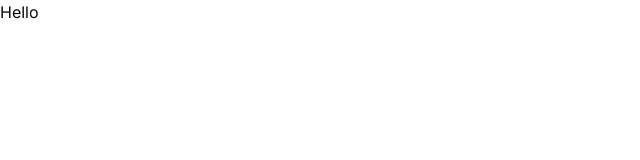
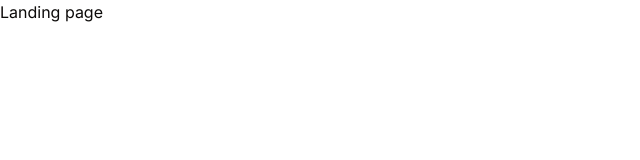
Before and after one commit to abhi-9025/maestro, a Next.js app: page / in a window 1280 px wide. Shown: the top 160 px of the page, without its empty margins (0-640 px from the left). Built offline with nearby package versions, Linux system fonts and the light colour scheme.

Commit message:
folder setup

```diff
--- /dev/null
+++ b/app/(dashboard)/(routes)/dashboard/page.tsx
@@ -0,0 +1,7 @@
+
+export default function Dashboard() {
+  return (
+    <p>
+      Dashboard page
+    </p>  )
+}
--- /dev/null
+++ b/app/(landing)/page.tsx
@@ -0,0 +1,7 @@
+
+export default function Landingpage() {
+  return (
+    <p>
+      Landing page
+    </p>  )
+}
--- a/app/globals.css
+++ b/app/globals.css
@@ -1,6 +1,12 @@
 @tailwind base;
 @tailwind components;
 @tailwind utilities;
+
+html,
+body,
+:root{
+  height: 100%;
+}
 
 @layer base {
   :root {
--- a/app/layout.tsx
+++ b/app/layout.tsx
@@ -5,8 +5,8 @@ import { Inter } from 'next/font/google'
 const inter = Inter({ subsets: ['latin'] })
 
 export const metadata: Metadata = {
-  title: 'Create Next App',
-  description: 'Generated by create next app',
+  title: 'Maestro',
+  description: 'AI Integrated Platform',
 }
 
 export default function RootLayout({
--- a/app/page.tsx
+++ /dev/null
@@ -1,8 +0,0 @@
-import Image from 'next/image'
-
-export default function Home() {
-  return (
-    <p>
-      Hello
-    </p>  )
-}
```
